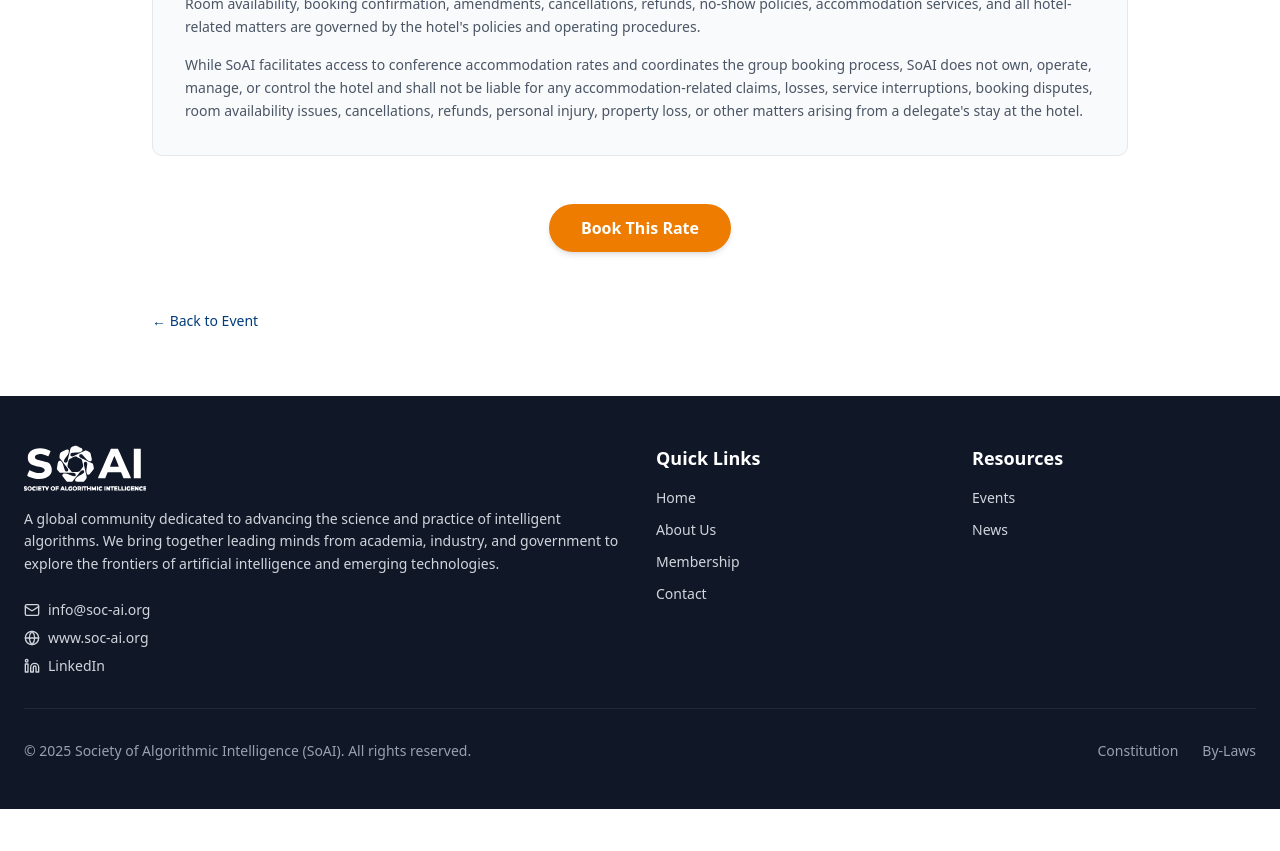
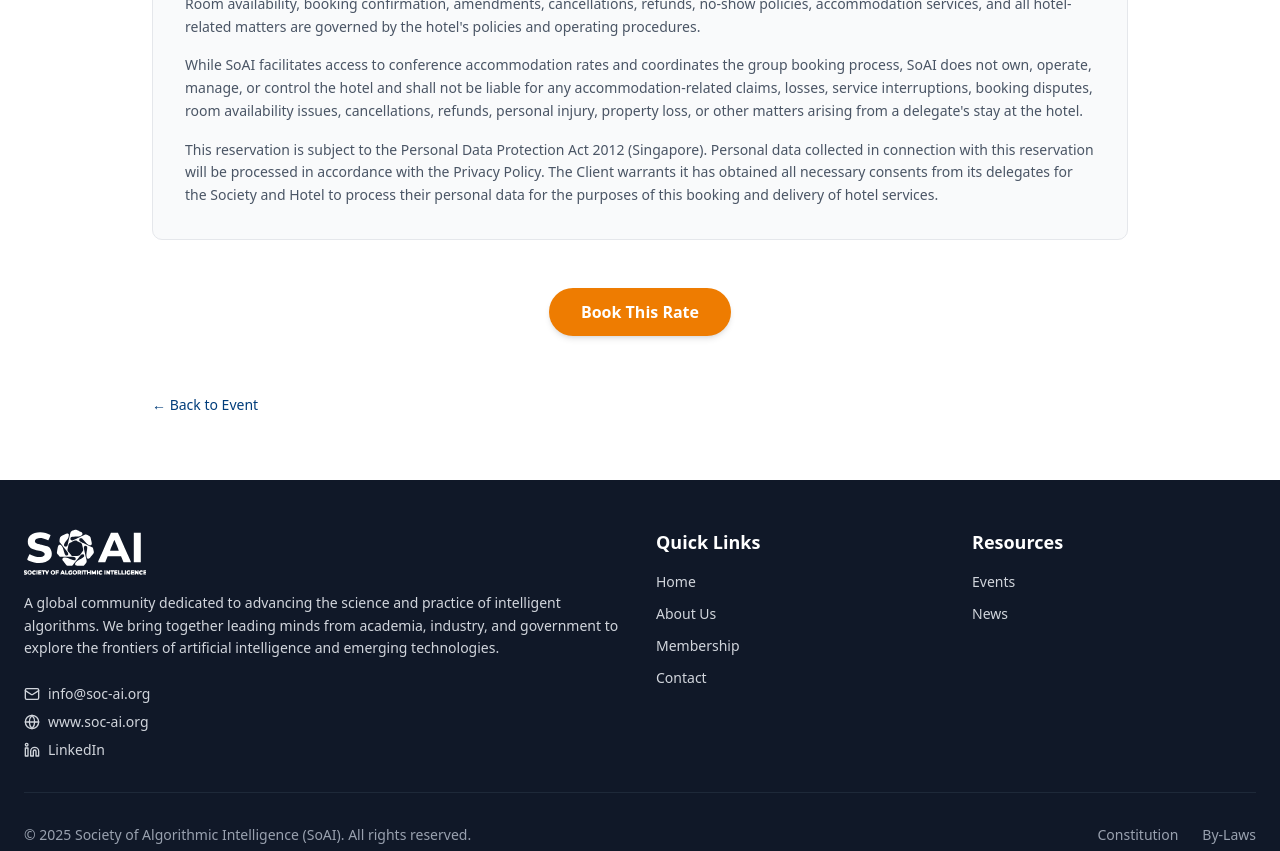
Before and after one commit to Hanmingh/soai, a React (Vite) app: page /events/intelligencex-2026/accommodation in a window 1280 px wide. Shown: the part 3200-4051 px from the top of the page. Before the commit the page ends 4009 px from the top, so only its background shows below. Built offline with nearby package versions, Linux system fonts and the light colour scheme.

Commit message:
disclaimer added

```diff
--- a/src/pages/IntelligenceX2026Registration.tsx
+++ b/src/pages/IntelligenceX2026Registration.tsx
@@ -451,6 +451,12 @@ export default function IntelligenceX2026Registration() {
                 laws (including the GDPR), and to the use of photographs and video recordings taken during the event for
                 official conference communications and reports.
               </p>
+              <p className="md:col-span-2 text-xs text-gray-500 leading-relaxed">
+                This registration is subject to the Personal Data Protection Act 2012 (Singapore). Personal data
+                collected in connection with this registration will be processed in accordance with the Privacy
+                Policy. The Client warrants it has obtained all necessary consents from its delegates for the
+                Society to process their personal data for the purposes of this registration.
+              </p>
             </form>
           </section>
 
--- a/src/pages/events/IntelligenceX2026Accommodation.tsx
+++ b/src/pages/events/IntelligenceX2026Accommodation.tsx
@@ -244,6 +244,13 @@ export default function IntelligenceX2026Accommodation() {
               issues, cancellations, refunds, personal injury, property loss, or other matters arising from a
               delegate's stay at the hotel.
             </p>
+            <p className="text-sm text-gray-600 leading-relaxed">
+              This reservation is subject to the Personal Data Protection Act 2012 (Singapore). Personal data
+              collected in connection with this reservation will be processed in accordance with the Privacy
+              Policy. The Client warrants it has obtained all necessary consents from its delegates for the
+              Society and Hotel to process their personal data for the purposes of this booking and delivery of
+              hotel services.
+            </p>
           </section>
 
           {/* CTA */}
```
